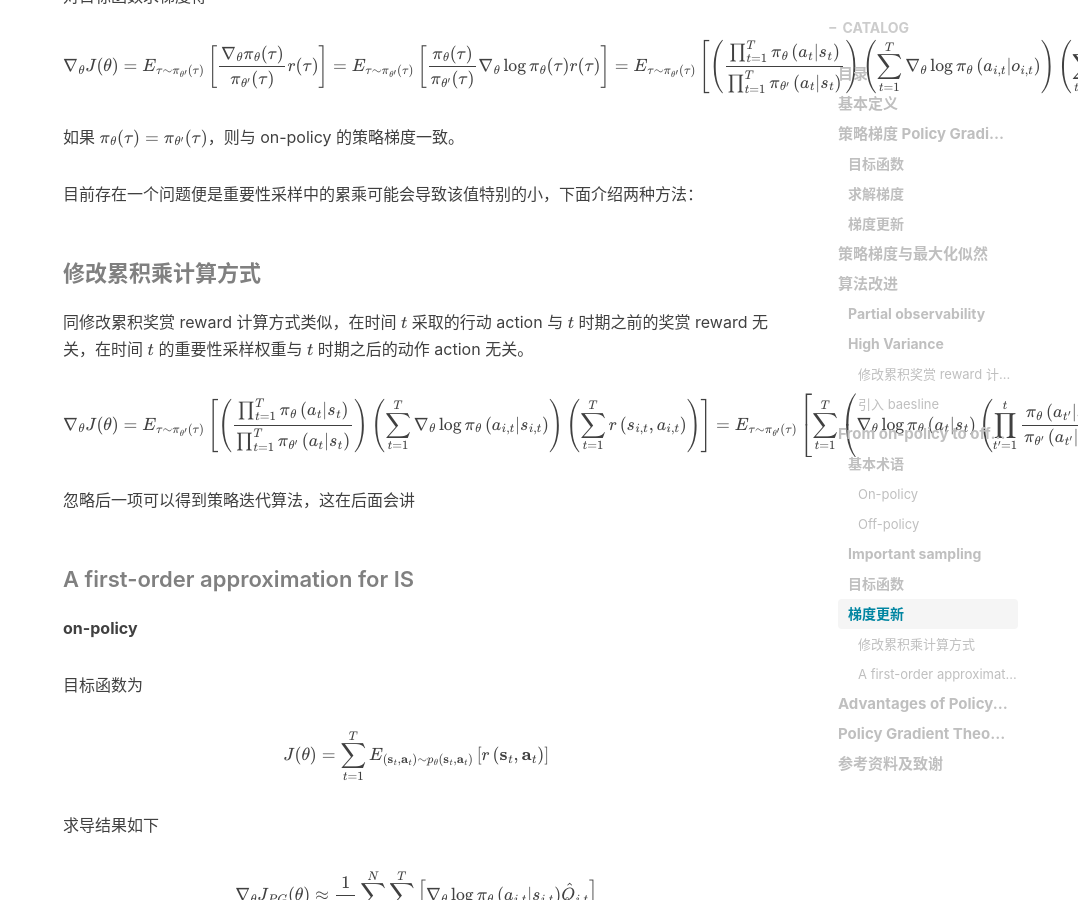
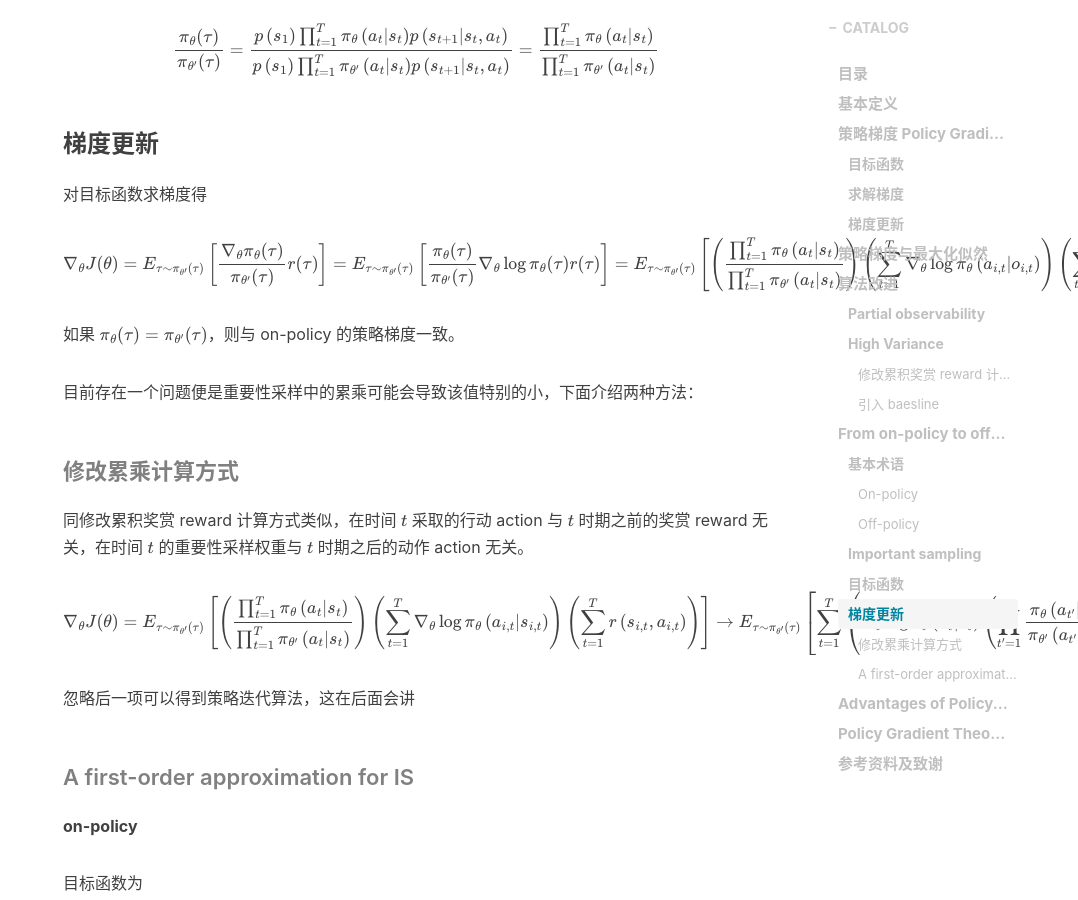
Before and after one commit to liushunyu/blog, a Jekyll site: the page built from _posts/2020-04-18-强化学习思考（7）策略梯度.md, in a window 1280 px wide and 900 px high, scrolled down 9447 px. Shown: the whole window, without its empty margins (202-1280 px from the left). Built offline with Jekyll 4.4.1, drawn with Linux system fonts in a browser that asks for light colours; nearby versions of some CDN libraries; formulas are drawn with MathJax 3; comment, search, counter and statistics services are not loaded; some of the changed text lies outside the part shown.

Commit message:
Update 2020-04-18-强化学习思考（7）策略梯度.md

```diff
--- a/_posts/2020-04-18-强化学习思考（7）策略梯度.md
+++ b/_posts/2020-04-18-强化学习思考（7）策略梯度.md
@@ -448,7 +462,7 @@ $$
 
 
 
-#### 修改累积乘计算方式
+#### 修改累乘计算方式
 
 同修改累积奖赏 reward 计算方式类似，在时间 $t$ 采取的行动 action 与 $t$ 时期之前的奖赏 reward 无关，在时间 $t$ 的重要性采样权重与 $t$ 时期之后的动作 action 无关。
 
@@ -458,7 +472,7 @@ $$
 \nabla_{\theta} J(\theta)
 =E_{\tau \sim \pi_{\theta^{\prime}}(\tau)}\left[ \left( \frac{\prod_{t=1}^{T} \pi_{\theta}\left(a_{t} | s_{t}\right) }{\prod_{t=1}^{T} \pi_{\theta'}\left(a_{t} | s_{t}\right) } \right)  \left(\sum_{t=1}^{T} \nabla_\theta \log \pi_{\theta}\left(a_{i,t} | s_{i,t}\right) \right) \left(\sum_{t=1}^{T}   r\left({s}_{i,t}, {a}_{i,t}\right) \right) \right]
 \\
-=E_{\tau \sim \pi_{\theta^{\prime}}(\tau)}\left[   \sum_{t=1}^{T} \left(\nabla_\theta \log \pi_{\theta}\left(a_{t} | s_{t}\right) \left( \prod_{t'=1}^{t}\frac{ \pi_{\theta}\left(a_{t'} | s_{t'}\right) }{ \pi_{\theta'}\left(a_{t'} | s_{t'}\right) } \right)\left(\sum_{t'=t}^{T}   r\left({s}_{t'}, {a}_{t'}\right) \cancel{\left( \prod_{t''=t}^{t'} \frac{ \pi_{\theta}\left(a_{t''} | s_{t''}\right) }{\pi_{\theta'}\left(a_{t''} | s_{t''}\right) } \right)} \right)\right)\right]
+\to E_{\tau \sim \pi_{\theta^{\prime}}(\tau)}\left[   \sum_{t=1}^{T} \left(\nabla_\theta \log \pi_{\theta}\left(a_{t} | s_{t}\right) \left( \prod_{t'=1}^{t}\frac{ \pi_{\theta}\left(a_{t'} | s_{t'}\right) }{ \pi_{\theta'}\left(a_{t'} | s_{t'}\right) } \right)\left(\sum_{t'=t}^{T}   r\left({s}_{t'}, {a}_{t'}\right) \cancel{\left( \prod_{t''=t}^{t'} \frac{ \pi_{\theta}\left(a_{t''} | s_{t''}\right) }{\pi_{\theta'}\left(a_{t''} | s_{t''}\right) } \right)} \right)\right)\right]
 $$
 
 
```
Also changed, not shown: other parts of _posts/2020-04-18-强化学习思考（7）策略梯度.md (+14 -0 lines).
